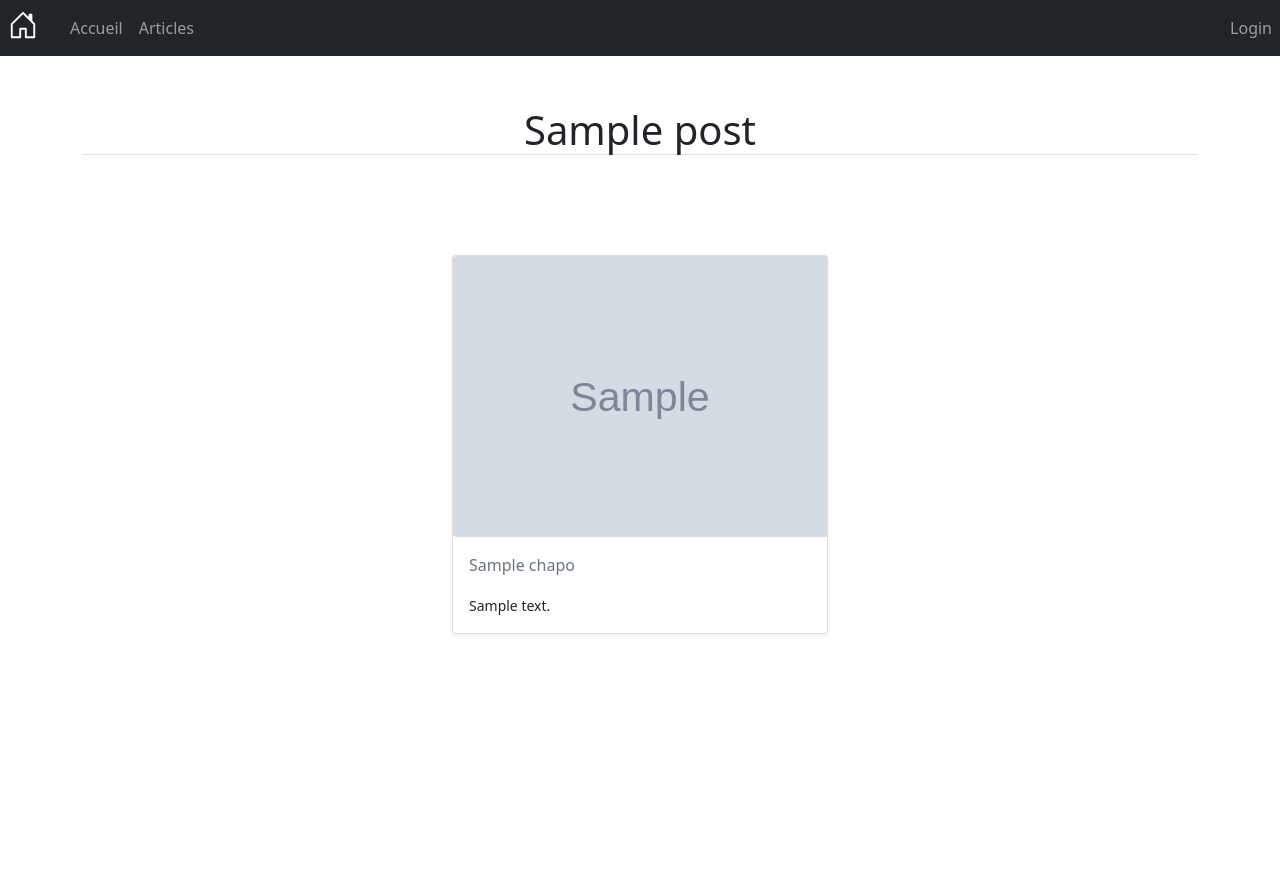
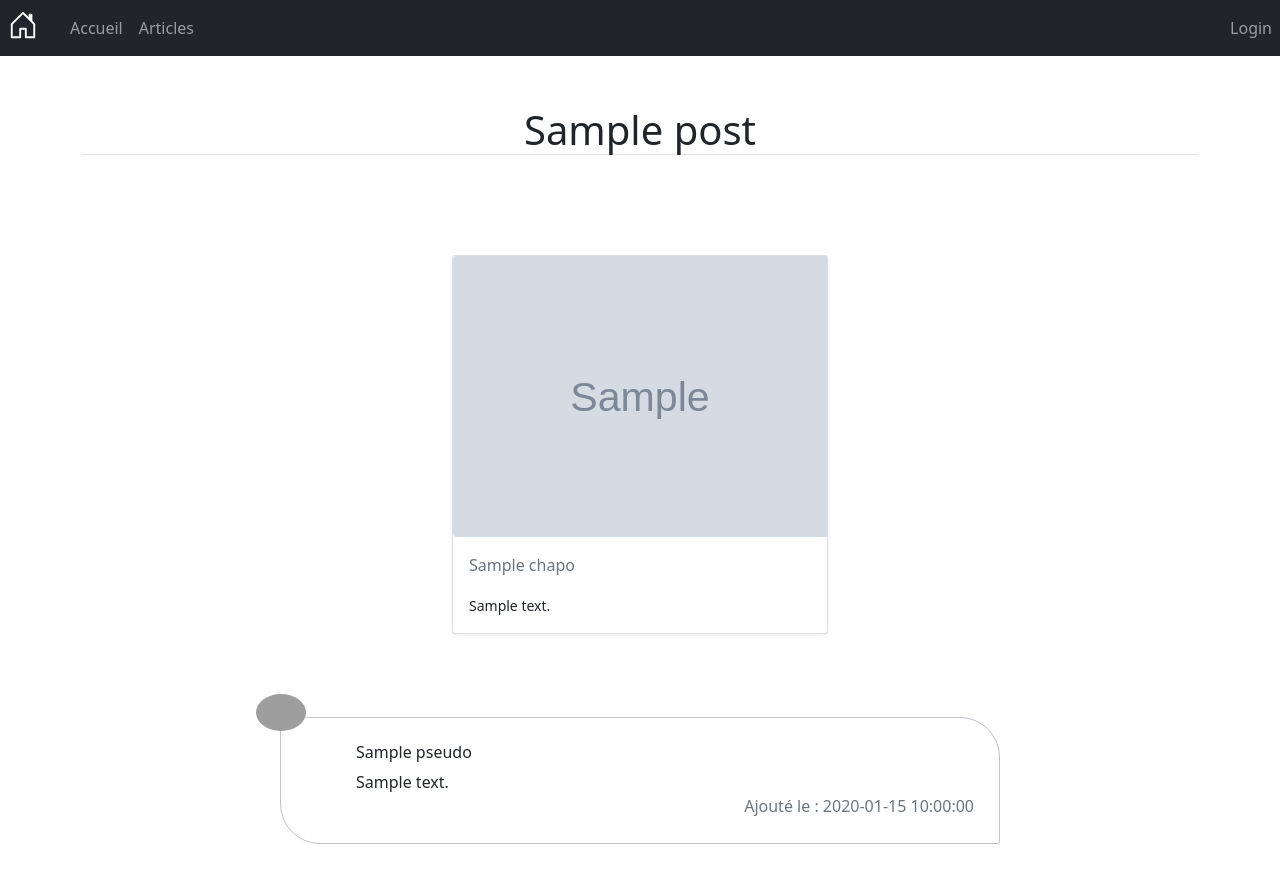
Before and after one commit to Mickael861/blog, a PHP site: template views/post.twig in a window 1280 px wide. Before the commit the page ends 635 px from the top, so only its background shows below. Run offline with PHP 8.4, Linux system fonts and the light colour scheme; the template is opened without the code that fills it: most values are stand-ins (such as "Sample title", 1, 10 or a date in 2020); grey boxes marked "Sample" are stand-in pictures; some libraries are stand-ins or nearby versions; grey boxes are pictures that could not be loaded.

Commit message:
fixes#31, Adding comments below the post

```diff
--- a/Src/Controller/HomeController.php
+++ b/Src/Controller/HomeController.php
@@ -154,7 +154,7 @@ class HomeController extends Controller
         $fields .= $formContactHome->addInputText('email', 'email', 'Adresse e-mail', true);
         $fields .= $formContactHome->addInputText('subject', 'subject', 'Objet', true);
         $fields .= $formContactHome->addTextArea('message', 'message', 'Message', true);
-        $fields .= $formContactHome->addButton();
+        $fields .= $formContactHome->addButton('Envoyer', 'margin-btn-form');
 
         return $formContactHome->createForm($fields);
     }
--- a/Src/Controller/LoginController.php
+++ b/Src/Controller/LoginController.php
@@ -1,7 +1,7 @@
 <?php
 namespace App\Controller;
 
-use App\Model\UtilisateursModel;
+use App\Model\UserModel;
 use App\Utils\Form;
 
 class LoginController extends Controller
@@ -52,7 +52,7 @@ class LoginController extends Controller
         //verification form data
         $is_valide = $formLogin->verifDatasForm($datasContactExpected);
         if ($is_valide) {
-            $modelUtilisateurs = new UtilisateursModel;
+            $modelUtilisateurs = new UserModel;
             $parameters = array(
                 'email' => $datasPost['email']
             );
@@ -86,7 +86,7 @@ class LoginController extends Controller
     {
         $fields = $formLogin->addInputText('email', 'email', 'Votre adresse e-mail', 'email', true);
         $fields .= $formLogin->addInputText('password', 'password', 'Votre mot de passe', 'password', true);
-        $fields .= $formLogin->addButton('Se connecter');
+        $fields .= $formLogin->addButton('Se connecter', 'margin-btn-form');
 
         return $formLogin->createForm($fields);
     }
--- a/Src/Model/Model.php
+++ b/Src/Model/Model.php
@@ -277,7 +277,7 @@ abstract class Model
      * @param  array $params parameters
      * @return PDOStatement instance of PDOStatement
      */
-    private static function request(string $query, array $params = []): PDOStatement
+    protected static function request(string $query, array $params = []): PDOStatement
     {
         $pdo = new Connexion;
 
--- a/Src/Model/UtilisateursModel.php
+++ b/Src/Model/UserModel.php
@@ -1,7 +1,7 @@
 <?php
 namespace App\Model;
 
-class UtilisateursModel extends Model
+class UserModel extends Model
 {
     /**
      * @var string
@@ -28,7 +28,7 @@ class UtilisateursModel extends Model
         ),
         'role' => array(
             'name' => 'Le rôle de l\'utilisateur',
-            'type' => 'enum',
+            'type' => 'string',
             'required' => true
         ),
         'pseudo' => array(
@@ -58,7 +58,7 @@ class UtilisateursModel extends Model
         ),
         'statut' => array(
             'name' => 'Le statut de l\'article',
-            'type' => 'enum',
+            'type' => 'string',
             'required' => true
         ),
         'date_add' => array(
--- a/public/style/style.css
+++ b/public/style/style.css
@@ -1,3 +1,7 @@
+body {
+   overflow-x: hidden;
+}
+
 .errors-field {
    border: 2px solid #E74C3C;
 }
@@ -10,3 +14,27 @@
 .errors_login form input  {
    border: 2px solid #E74C3C;
 }
+
+.margin-btn-form {
+   margin-top:50px;
+}
+
+.btn-comment {
+   width: 100%;
+}
+
+.block-comment {
+   border: 1px solid RGBa(44, 62, 80, .3);
+   margin-top: 25px;
+   padding: 25px;
+   border-radius: 3px 40px 3px 40px;
+}
+.comment-footer {
+   float:right;
+}
+
+.block-logo {
+   position:relative;
+   top: -49px;
+   left: -50px;
+}
--- a/views/post.twig
+++ b/views/post.twig
@@ -12,7 +12,7 @@
 
 <!-- Post -->
 {% if not errors %}
-<div class='row m-auto' style="max-width:25rem; padding-bottom:75px">
+<div class='row m-auto' style="max-width:25rem; padding-bottom:10px">
     <div>
       <div class="col">
         <div class="card shadow-sm">
@@ -29,12 +29,32 @@
 </div>
 {% endif %}
 
+
+  <!-- comment form -->
 {% if user_session %}
 <div style="max-width:650px" class="m-auto">
-  <h2 class='text-center' id='comment_form'>Laissez un commentaire &#128071;&#127996;</h2>
-  <!-- comment form -->
   {{ formCommentPost|raw }}
 </div>
 {% endif %}
 
+<div class="container mt-5">
+  <div class="row d-flex justify-content-center">
+      <div class="col-md-8">
+        {% for comment in comments %}
+        <div class="d-flex flex-row comment-row block-comment">
+          <div class="block-logo">
+            <img src="https://i.imgur.com/Ur43esv.jpg" alt="user" width="50" class="rounded-circle">
+          </div>
+          <div class="comment-text w-100">
+            <h6 class="font-medium">{{ comment.pseudo }}</h6> <span class="m-b-15 d-block">{{ comment.content }}</span>
+            <div class="comment-footer">
+              <span class="text-muted">Ajouté le : {{ comment.date_add }}</span>
+            </div>
+          </div>
+        </div>
+        {% endfor %}
+      </div>
+  </div>
+</div>
+
 {% endblock content %}
```
Also changed, not shown: Src/Controller/PostController.php (+32 -3 lines), Src/Model/CommentsModel.php (added, +76 -0 lines), Src/Utils/Form.php (+4 -3 lines).
